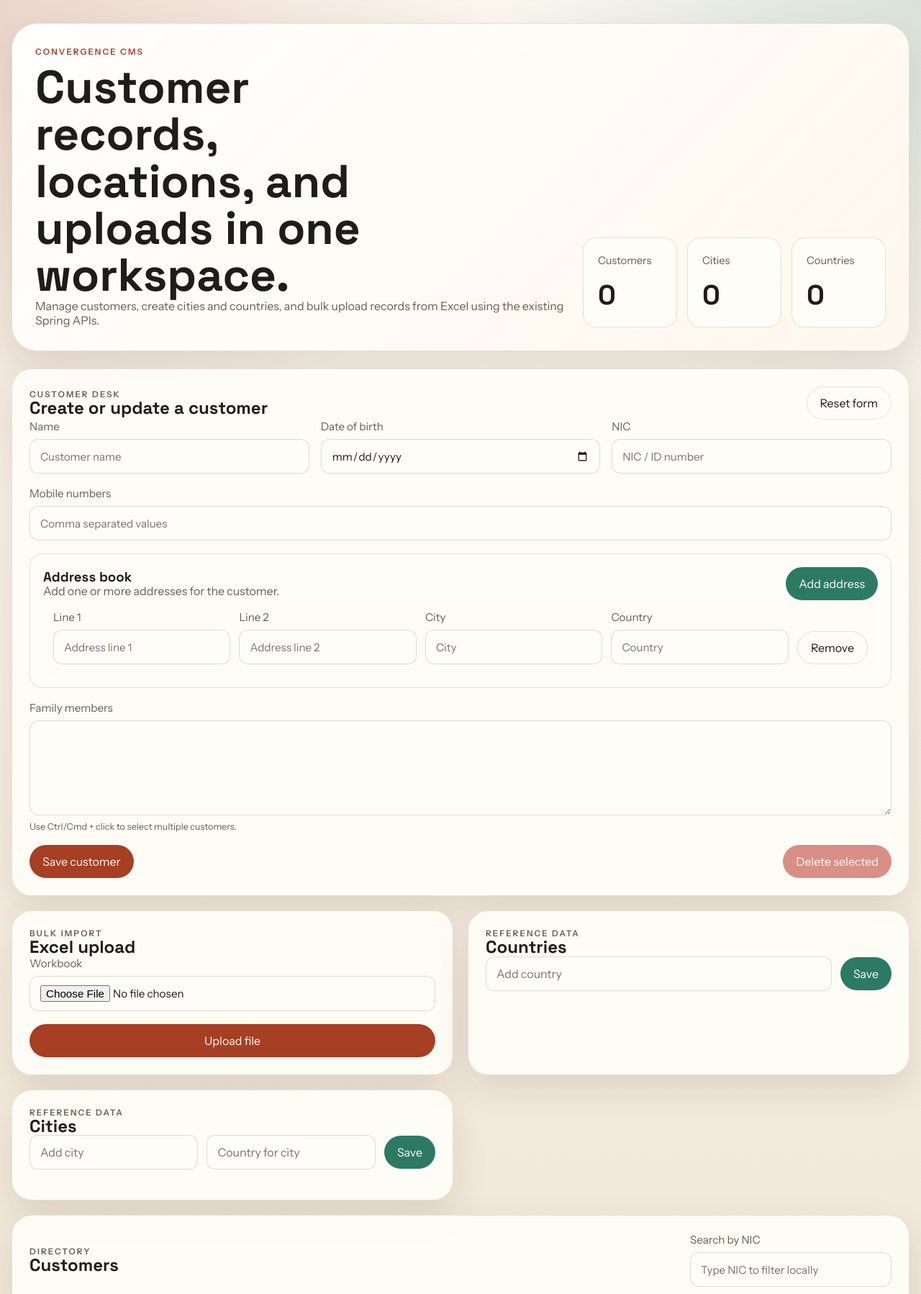
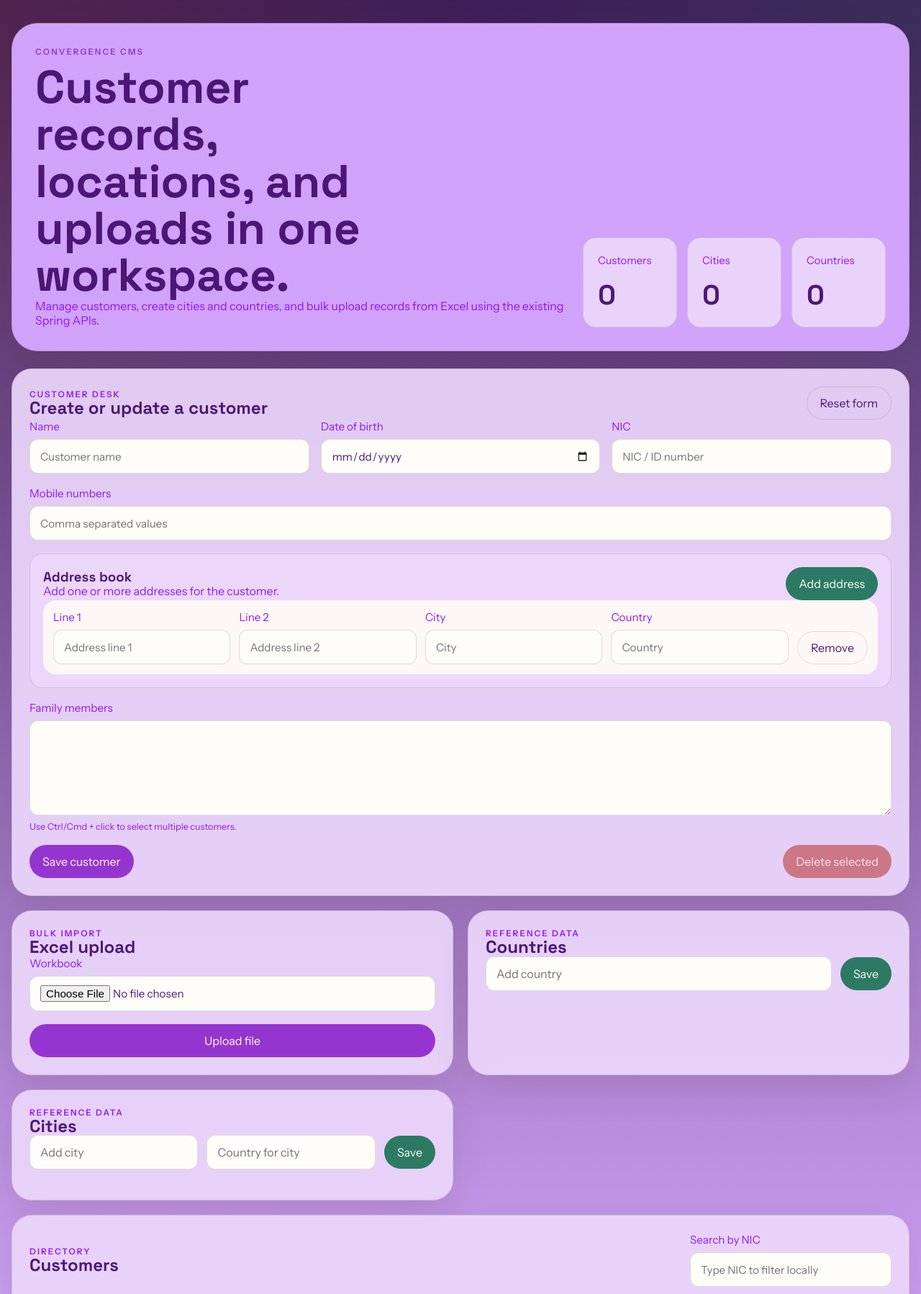
Before and after one commit to risnariha/CMS, a web app: page /index.html in a window 1280 px wide. Shown: the top 1798 px of the page at 72% size. Run offline with its HTML, style and script files only (its server is not run), Linux system fonts and the light colour scheme; data that the repository does not hold is empty.

Commit message:
style changes

```diff
--- a/src/main/resources/static/css/styles.css
+++ b/src/main/resources/static/css/styles.css
@@ -1,13 +1,13 @@
 :root {
-    --bg: #f7f3ea;
+    --bg: #8c50d8;
     --bg-strong: #e8dfce;
-    --surface: rgba(255, 253, 248, 0.92);
+    --surface: rgb(236 215 251 / 0.92);
     --surface-strong: #fffdf8;
-    --ink: #1e1d1a;
-    --muted: #675f52;
+    --ink: rgb(63 10 106 / 0.92);
+    --muted: rgb(140 9 244 / 0.92);
     --line: rgba(74, 61, 44, 0.14);
-    --primary: #a63f23;
-    --primary-deep: #7d2710;
+    --primary: #9535d0;
+    --primary-deep: #3a0382;
     --accent: #2d7a64;
     --danger: #b42318;
     --shadow: 0 20px 50px rgba(64, 38, 16, 0.12);
@@ -28,7 +28,7 @@ body {
     background:
         radial-gradient(circle at top left, rgba(166, 63, 35, 0.18), transparent 30%),
         radial-gradient(circle at top right, rgba(45, 122, 100, 0.16), transparent 26%),
-        linear-gradient(180deg, #fbf7ef 0%, #f1e7d8 100%);
+        linear-gradient(180deg, rgb(45 10 74 / 0.92) 0%, rgb(208 159 251 / 0.92) 100%);
 }
 
 button,
@@ -52,7 +52,7 @@ select {
     border: 1px solid var(--line);
     border-radius: calc(var(--radius-lg) + 8px);
     background:
-        linear-gradient(135deg, rgba(255, 255, 255, 0.82), rgba(255, 247, 236, 0.92)),
+        linear-gradient(135deg, rgb(208 159 251 / 0.92), rgb(208 159 251 / 0.92)),
         var(--surface);
     box-shadow: var(--shadow);
 }
```
Also changed, not shown: src/main/java/com/convergence/cms/entity/Customer.java (renamed from src/main/java/com/convergence/cms/entity/customer.java).
